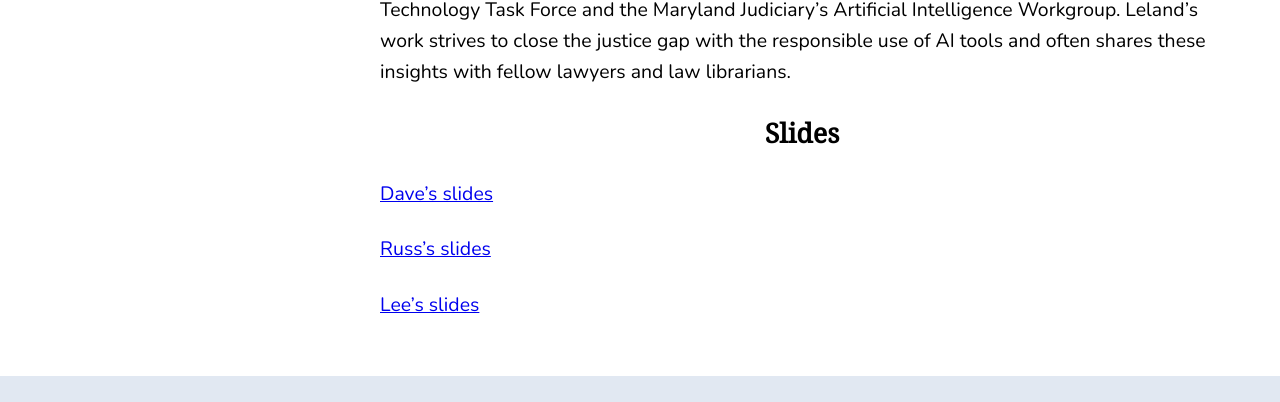
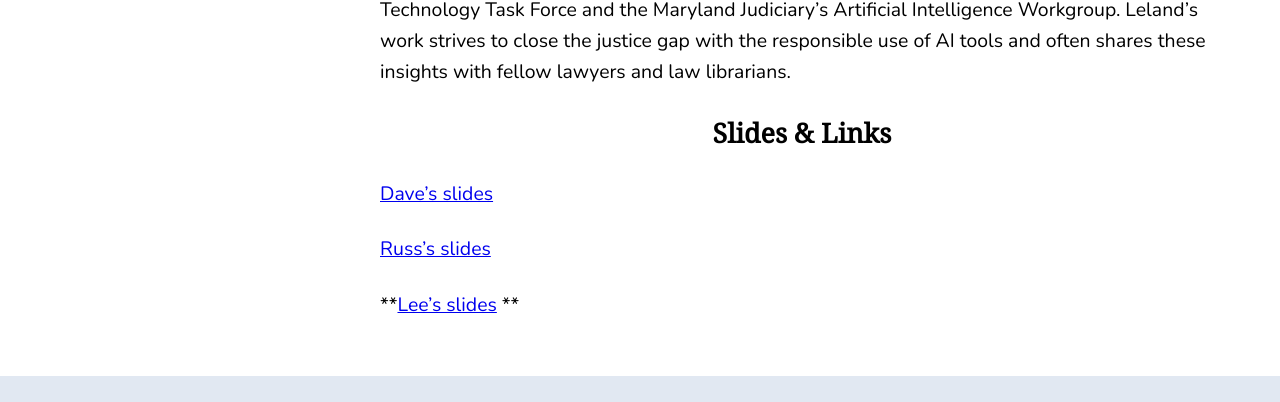
Before and after one commit to lelandsampson/Leland-Sampson-Website, a Jekyll site: the page built from 2025-delaware-ai.md, in a window 1280 px wide. Shown: the part 1382-1784 px from the top of the page. Built offline with Jekyll 4.4.1, drawn with Linux system fonts in a browser that asks for light colours.

Commit message:
Update 2025-delaware-ai.md

```diff
--- a/2025-delaware-ai.md
+++ b/2025-delaware-ai.md
@@ -19,9 +19,9 @@ title: AI Summit for Legal Aid Innovation in Delaware
 **Lee Sampson** brings together his love of technology and the law by managing the People’s Law Library legal information website at the Maryland Thurgood Marshall State Law Library. He also serves as the Co-Chair of the Maryland State Bar Association’s AI and Legal Technology Task Force and the Maryland Judiciary’s Artificial Intelligence Workgroup. Leland’s work strives to close the justice gap with the responsible use of AI tools and often shares these insights with fellow lawyers and law librarians.
 
 
-<h2 align="center">Slides </h2>
+<h2 align="center">Slides & Links</h2>
 [Dave's slides](/files/****.pdf)
 
 [Russ's slides](/files/mla-leveraging-ai.pdf)
 
-[Lee's slides](/files/***.pdf)
+**[Lee's slides](/files/***.pdf) **
```
